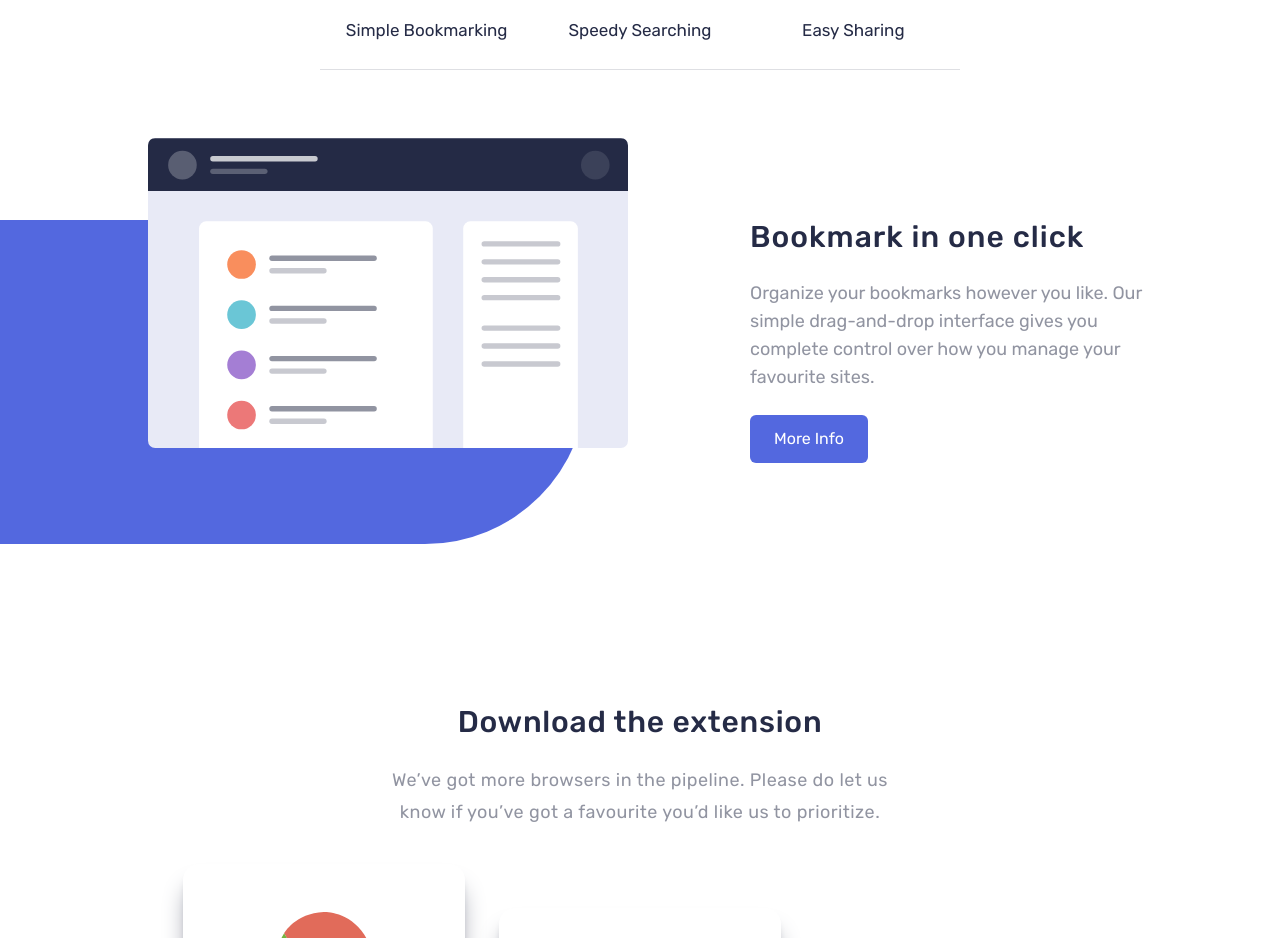
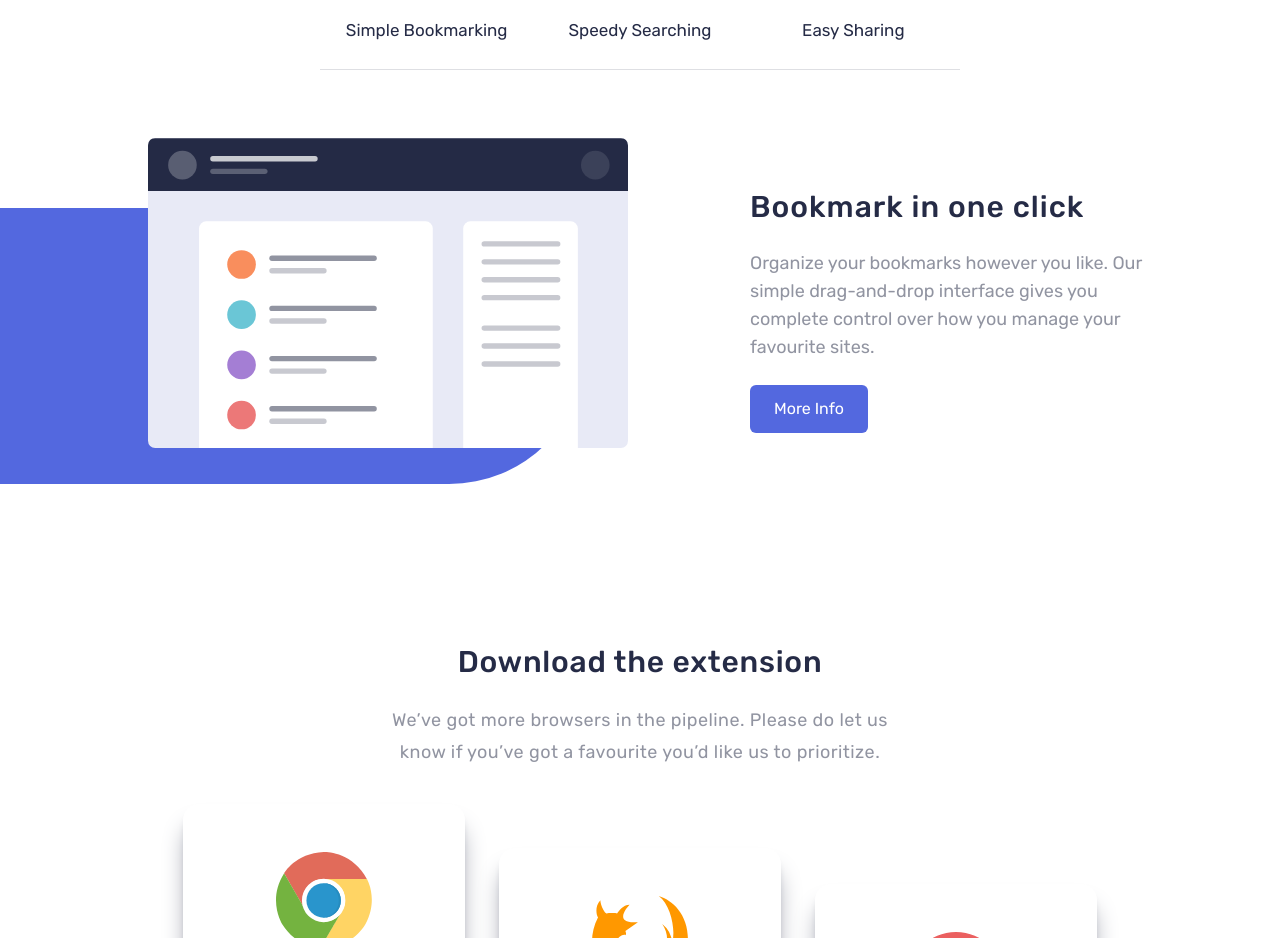
Before and after one commit to SLeo99/bookmark-landing-page-FrontEnd-Mentor-Challenge, a React (Vite) app: page / in a window 1280 px wide. Shown: the part 940-1878 px from the top of the page. Built offline with nearby package versions, Linux system fonts and the light colour scheme.

Commit message:
padding fix

```diff
--- a/src/components/Features.jsx
+++ b/src/components/Features.jsx
@@ -50,7 +50,7 @@ export default function Features() {
         ))}
       </div>
       <div className="flex flex-col mt-14 w-full md:flex-row lg:mt-16 xl:mt-10">
-        <div className='relative pb-9 pt-1 flex justify-end md:basis-1/2 xl:basis-1/2 xl:pt-0 xl:pb-24'>
+        <div className='relative pb-9 pt-1 flex justify-end md:basis-1/2 xl:basis-1/2 xl:pt-0'>
           <img src={btn === 'Speedy Searching' ? speedy.img : btn === 'Easy Sharing' ? easyshare.img : bookmark.img} alt="featuresimage" className='w-5/6 mx-auto relative z-10 sm:w-4/6 xl:w-9/12 xl:mx-0 xl:self-end xl:mr-3 2xl:max-w-[657px]'/>
           <div className='h-[203px] w-10/12 bg-SoftBlue rounded-r-full absolute left-0 bottom-0 xl:h-4/5 xl:w-11/12 max-h-[356px]'></div>
         </div>
```
